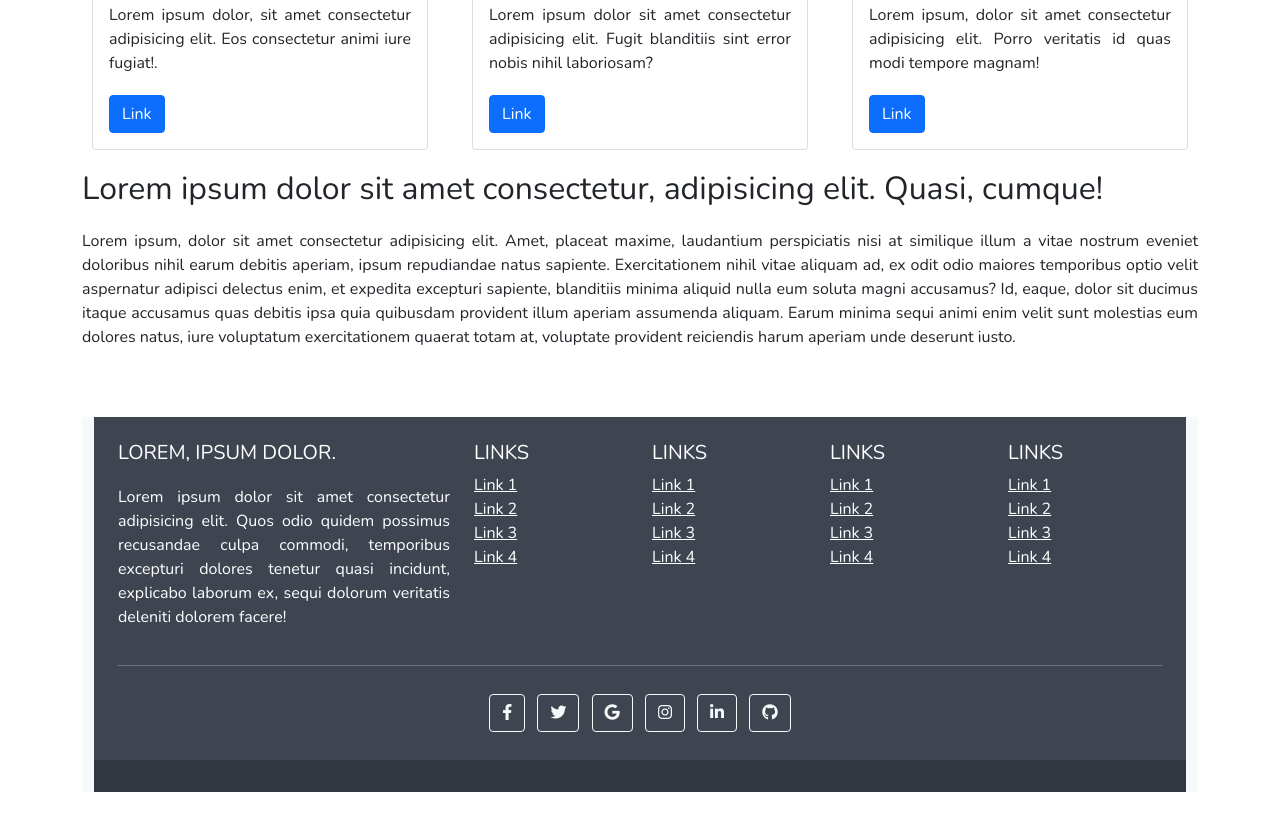
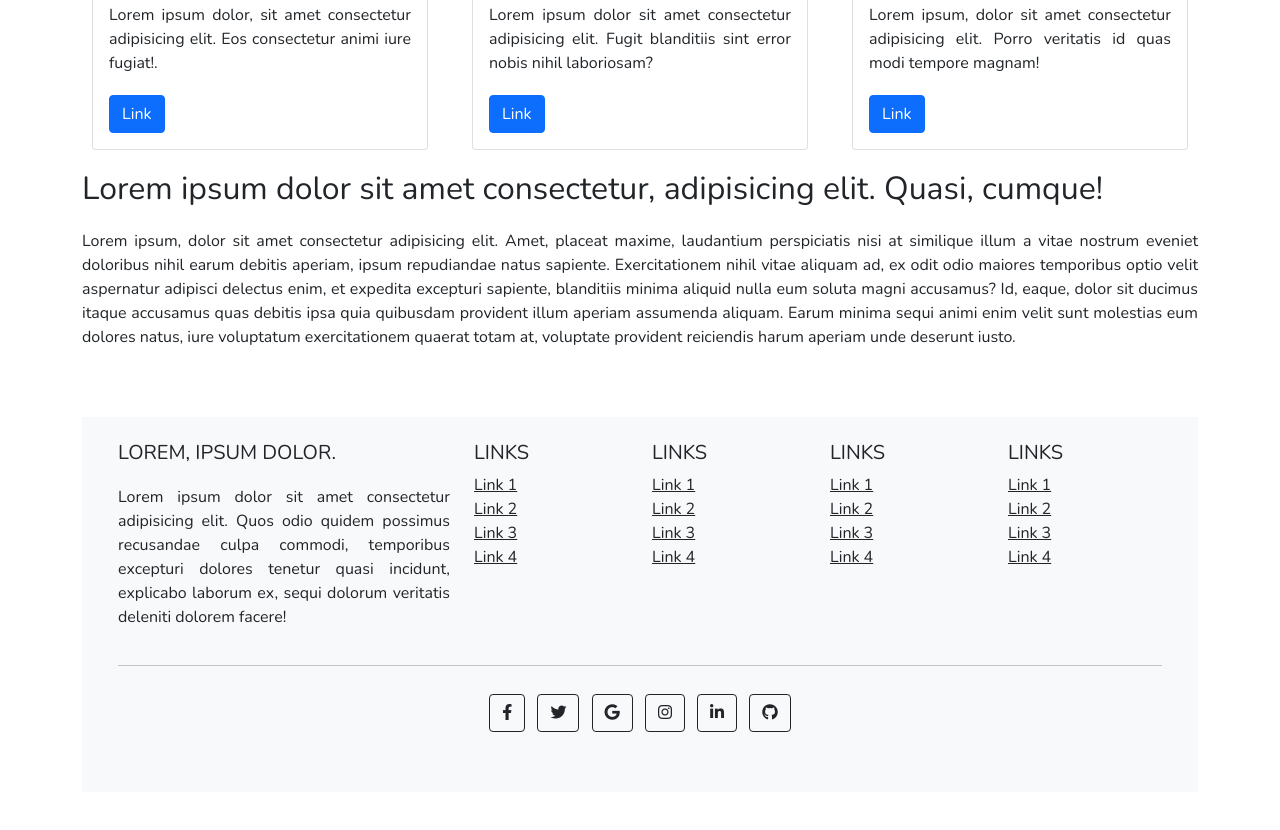
Before and after one commit to nightelf1980/educar-integra, a plain HTML site: page index.html in a window 1280 px wide. Shown: the part 1529-2359 px from the top of the page. Drawn offline with nearby package versions, Linux system fonts and the light colour scheme.

Commit message:
light-dark

```diff
--- a/index.html
+++ b/index.html
@@ -149,7 +149,7 @@
             <!-- Remove the container if you want to extend the Footer to full width. -->
 <div class="container my-5">
     <!-- Footer -->
-    <footer class="text-center text-lg-start text-white" style="background-color: #3e4551">
+    <footer class="text-center text-lg-start">
       <!-- Grid container -->
       <div class="container p-4 pb-0">
         <!-- Section: Links -->
@@ -170,16 +170,16 @@
 
               <ul class="list-unstyled mb-0">
                 <li>
-                  <a href="#!" class="text-white">Link 1</a>
+                  <a href="#!" class="text-dark">Link 1</a>
                 </li>
                 <li>
-                  <a href="#!" class="text-white">Link 2</a>
+                  <a href="#!" class="text-dark">Link 2</a>
                 </li>
                 <li>
-                  <a href="#!" class="text-white">Link 3</a>
+                  <a href="#!" class="text-dark">Link 3</a>
                 </li>
                 <li>
-                  <a href="#!" class="text-white">Link 4</a>
+                  <a href="#!" class="text-dark">Link 4</a>
                 </li>
               </ul>
             </div>
@@ -191,16 +191,16 @@
 
               <ul class="list-unstyled mb-0">
                 <li>
-                  <a href="#!" class="text-white">Link 1</a>
+                  <a href="#!" class="text-dark">Link 1</a>
                 </li>
                 <li>
-                  <a href="#!" class="text-white">Link 2</a>
+                  <a href="#!" class="text-dark">Link 2</a>
                 </li>
                 <li>
-                  <a href="#!" class="text-white">Link 3</a>
+                  <a href="#!" class="text-dark">Link 3</a>
                 </li>
                 <li>
-                  <a href="#!" class="text-white">Link 4</a>
+                  <a href="#!" class="text-dark">Link 4</a>
                 </li>
               </ul>
             </div>
@@ -212,16 +212,16 @@
 
               <ul class="list-unstyled mb-0">
                 <li>
-                  <a href="#!" class="text-white">Link 1</a>
+                  <a href="#!" class="text-dark">Link 1</a>
                 </li>
                 <li>
-                  <a href="#!" class="text-white">Link 2</a>
+                  <a href="#!" class="text-dark">Link 2</a>
                 </li>
                 <li>
-                  <a href="#!" class="text-white">Link 3</a>
+                  <a href="#!" class="text-dark">Link 3</a>
                 </li>
                 <li>
-                  <a href="#!" class="text-white">Link 4</a>
+                  <a href="#!" class="text-dark">Link 4</a>
                 </li>
               </ul>
             </div>
@@ -233,16 +233,16 @@
 
               <ul class="list-unstyled mb-0">
                 <li>
-                  <a href="#!" class="text-white">Link 1</a>
+                  <a href="#!" class="text-dark">Link 1</a>
                 </li>
                 <li>
-                  <a href="#!" class="text-white">Link 2</a>
+                  <a href="#!" class="text-dark">Link 2</a>
                 </li>
                 <li>
-                  <a href="#!" class="text-white">Link 3</a>
+                  <a href="#!" class="text-dark">Link 3</a>
                 </li>
                 <li>
-                  <a href="#!" class="text-white">Link 4</a>
+                  <a href="#!" class="text-dark">Link 4</a>
                 </li>
               </ul>
             </div>
@@ -260,7 +260,7 @@
         <section class="mb-4 text-center">
           <!-- Facebook -->
           <a
-             class="btn btn-outline-light btn-floating m-1"
+             class="btn btn-outline-dark btn-floating m-1"
              href="#!"
              role="button"
              ><i class="fab fa-facebook-f"></i
@@ -268,7 +268,7 @@
 
           <!-- Twitter -->
           <a
-             class="btn btn-outline-light btn-floating m-1"
+             class="btn btn-outline-dark btn-floating m-1"
              href="#!"
              role="button"
              ><i class="fab fa-twitter"></i
@@ -276,7 +276,7 @@
 
           <!-- Google -->
           <a
-             class="btn btn-outline-light btn-floating m-1"
+             class="btn btn-outline-dark btn-floating m-1"
              href="#!"
              role="button"
              ><i class="fab fa-google"></i
@@ -284,24 +284,24 @@
 
           <!-- Instagram -->
           <a
-             class="btn btn-outline-light btn-floating m-1"
+             class="btn btn-outline-dark btn-floating m-1"
              href="#!"
              role="button"
              ><i class="fab fa-instagram"></i
             ></a>
 
           <!-- Linkedin -->
-          <a class="btn btn-outline-light btn-floating m-1" href="#!" role="button"><i class="fab fa-linkedin-in"></i></a>
+          <a class="btn btn-outline-dark btn-floating m-1" href="#!" role="button"><i class="fab fa-linkedin-in"></i></a>
 
           <!-- Github -->
-          <a class="btn btn-outline-light btn-floating m-1" href="#!" role="button"><i class="fab fa-github"></i></a>
+          <a class="btn btn-outline-dark btn-floating m-1" href="#!" role="button"><i class="fab fa-github"></i></a>
         </section>
         <!-- Section: Social media -->
       </div>
       <!-- Grid container -->
 
       <!-- Copyright -->
-      <div class="text-center p-3" style="background-color: rgba(0, 0, 0, 0.2)">
+      <div class="text-center p-3">
       </div>
       <!-- Copyright -->
     </footer>
```
